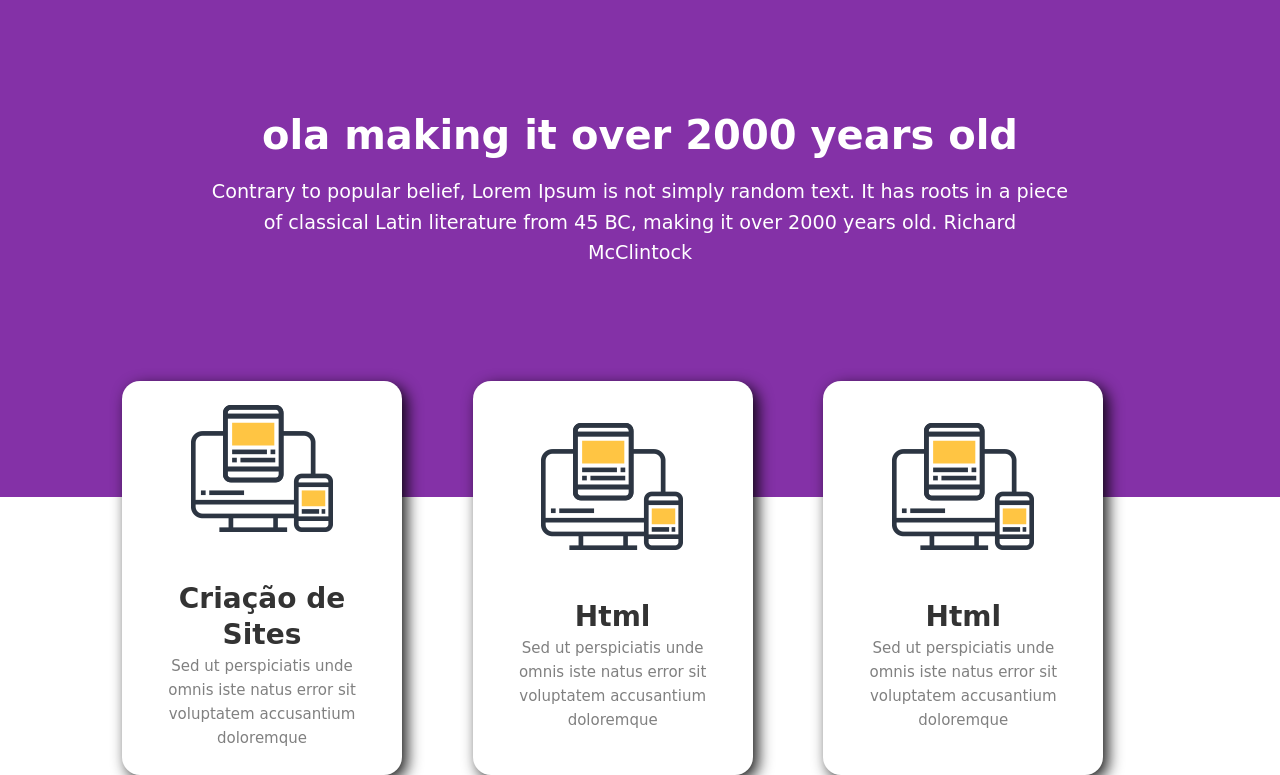
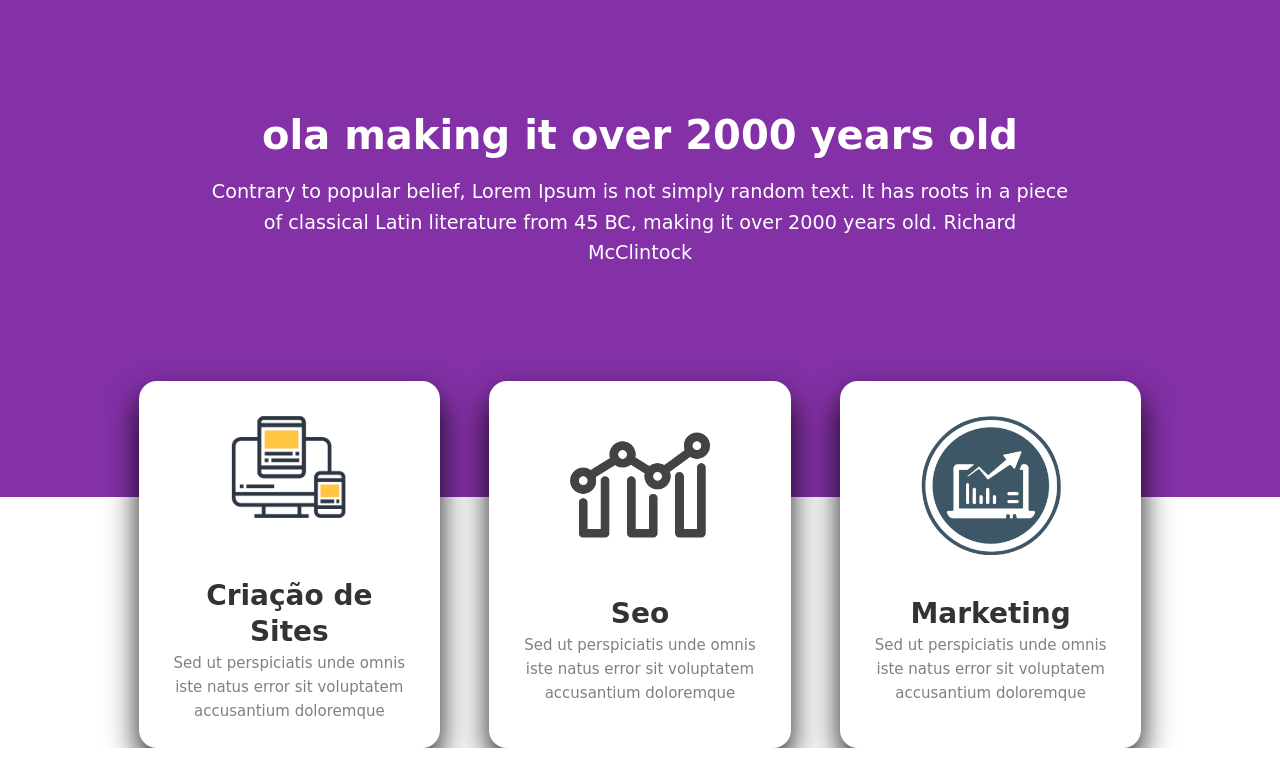
Before and after one commit to volltzz/lucas-portifolio, a plain HTML site: page index.html in a window 1280 px wide. Shown: the part 606-1381 px from the top of the page. After the commit the page ends 1354 px from the top, so only its background shows below. Drawn offline with Linux system fonts and the light colour scheme; a web font is replaced by a local one.

Commit message:
alteracao cards

```diff
--- a/css/style.css
+++ b/css/style.css
@@ -165,22 +165,8 @@ html {
   display: grid;
   grid-template-columns: repeat(3, 1fr);
   grid-gap: 1rem;
+  justify-items: center;
 }
-
-/* .card {
-  display: grid;
-  grid-template-columns: 300px;
-  grid-template-rows: 140px 190px;
-  grid-template-areas: "image" "text";
-
-  border-radius: 18px;
-  background-color: #fff;
-  box-shadow: 5px 5px 15px rgba(0, 0, 0, 0.9);
-  text-align: center;
-  transition: 0.5s ease;
-
-  max-width: 290px;
-} */
 
 .card {
   display: flex;
@@ -190,11 +176,16 @@ html {
   text-align: center;
   border-radius: 18px;
   background-color: #fff;
-  box-shadow: 5px 5px 15px rgba(0, 0, 0, 0.9);
+  box-shadow: 0 1rem 2rem rgba(0, 0, 0, 0.9);
 
   transition: 0.5s ease;
 
-  max-width: 280px;
+  max-width: 90%;
+}
+
+.card img {
+  max-width: 140px;
+  padding: 1rem 0;
 }
 
 .card-text {
--- a/index.html
+++ b/index.html
@@ -53,18 +53,18 @@
         </div>
 
         <div class="card">
-          <img src="img/sites-icon.png" alt="Sites">
+          <img src="img/seo-icon.png" alt="Sites">
           <div class="card-text">
-            <h2>Html</h2>
+            <h2>Seo</h2>
             <p>Sed ut perspiciatis unde omnis iste natus error sit voluptatem accusantium doloremque
             </p>
           </div>
         </div>
 
         <div class="card">
-          <img src="img/sites-icon.png" alt="Sites">
+          <img src="img/marketing-icon.png" alt="Sites">
           <div class="card-text">
-            <h2>Html</h2>
+            <h2>Marketing</h2>
             <p>Sed ut perspiciatis unde omnis iste natus error sit voluptatem accusantium doloremque
             </p>
           </div>
```
Also changed, not shown: img/marketing-icon.png (added), img/seo-icon.png (added).
